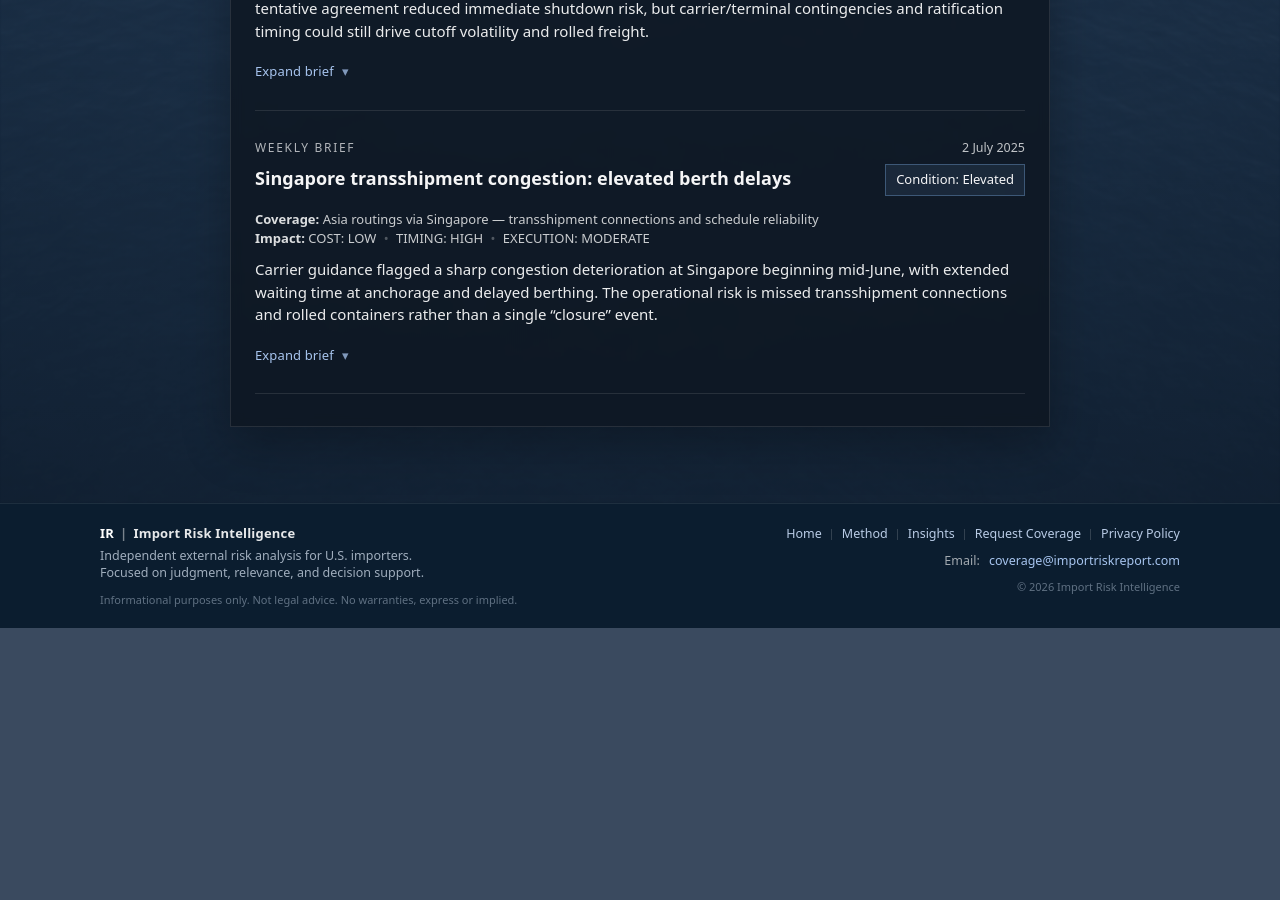
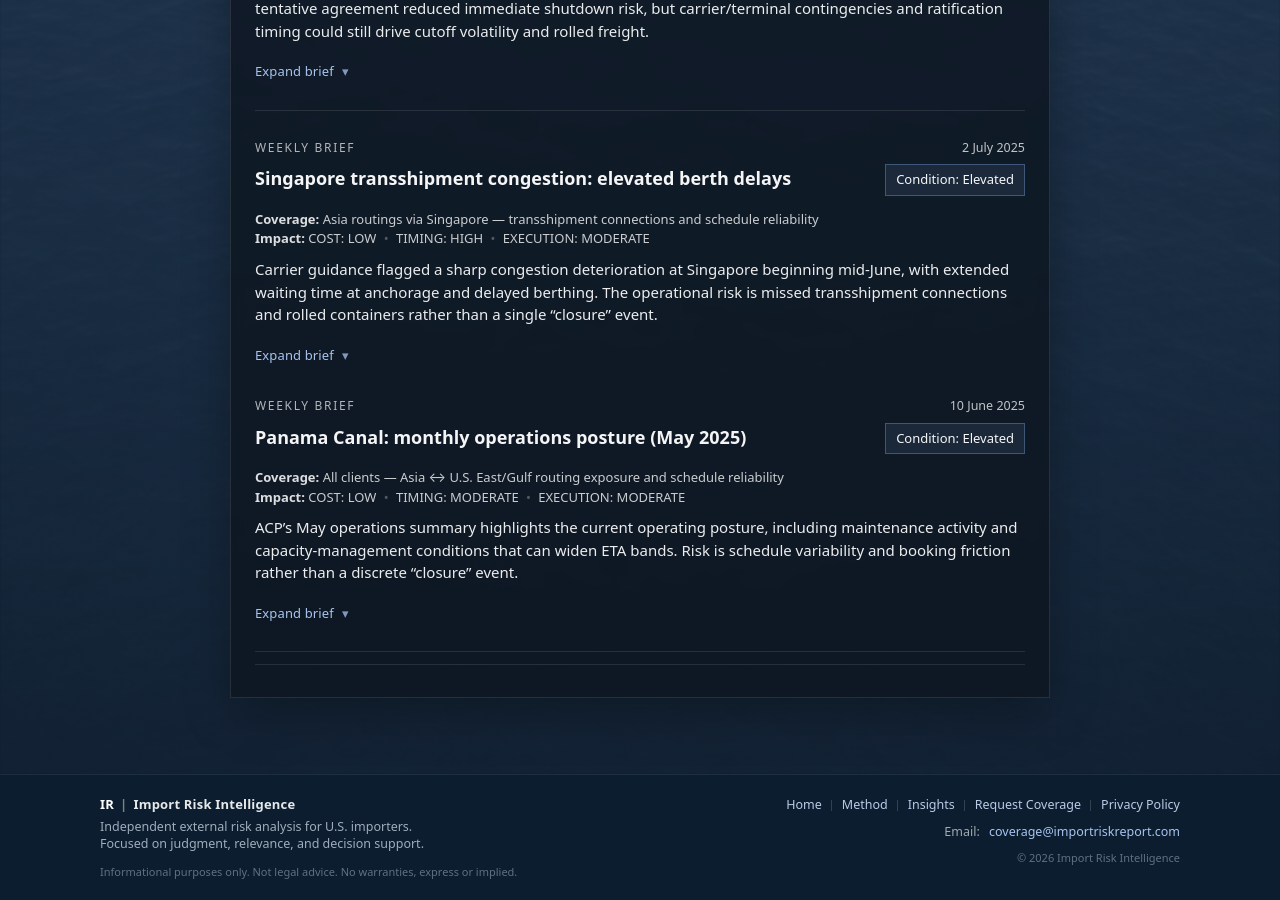
Before and after one commit to importrisk/import-risk-intelligence-site, a Jekyll site: the page built from insights.html, in a window 1280 px wide and 900 px high, scrolled down 1056 px. Built offline with Jekyll 4.4.1, drawn with Linux system fonts in a browser that asks for light colours; before the commit the page ends 1684 px from its top, so only the background shows below that.

Commit message:
Update insights.html

```diff
--- a/insights.html
+++ b/insights.html
@@ -330,7 +330,93 @@ description: Examples of what an IRI Escalation Alert or Weekly Brief looks like
     </div>
   </details>
 </article>
+<!-- ENTRY 4 -->
+<article class="brief-entry" id="wb-2025-06-10">
+  <header class="brief-entry-head">
 
+    <!-- Kicker + Date on same line -->
+    <div class="brief-kickerRow">
+      <div class="brief-kicker">Weekly Brief</div>
+      <div class="brief-date">10 June 2025</div>
+    </div>
+
+    <!-- Title row + Condition on right -->
+    <div class="brief-topline">
+      <h3 class="brief-title">
+        Panama Canal: monthly operations posture (May 2025)
+      </h3>
+
+      <div class="brief-right">
+        <div class="brief-condition is-elevated">Condition: Elevated</div>
+      </div>
+    </div>
+
+    <div class="brief-meta">
+      <div class="brief-coverage"><strong>Coverage:</strong> All clients — Asia ↔ U.S. East/Gulf routing exposure and schedule reliability</div>
+      <div class="brief-impact"><strong>Impact:</strong> COST: LOW <span class="sep">•</span> TIMING: MODERATE <span class="sep">•</span> EXECUTION: MODERATE</div>
+    </div>
+
+  </header>
+
+  <div class="brief-summary">
+    ACP’s May operations summary highlights the current operating posture, including maintenance activity and capacity-management conditions that can widen ETA bands.
+    Risk is schedule variability and booking friction rather than a discrete “closure” event.
+  </div>
+
+  <details class="brief-details">
+    <summary class="brief-toggle">
+      <span class="toggle-label"></span>
+      <span class="toggle-chev" aria-hidden="true">▾</span>
+    </summary>
+
+    <div class="brief-body">
+      <div class="brief-section">
+        <div class="brief-h">Assessed impact</div>
+        <p><strong>Cost:</strong> Limited direct cost unless booking changes force premium routing or service recovery; indirect costs show up in inventory carrying and downstream expedite moves.</p>
+        <p><strong>Timing:</strong> Planning should assume broader variability for sailings that are canal-dependent, especially for tight distribution windows.</p>
+        <p><strong>Execution:</strong> Most operational friction is around booking, slot availability, and recovery timing when schedules compress.</p>
+      </div>
+
+      <div class="brief-section">
+        <div class="brief-h">Decision window</div>
+        <p><strong>Next 2 weeks:</strong> Treat canal-dependent ETAs as ranges and confirm booking posture on affected services.</p>
+        <p>
+          For time-sensitive SKUs, consider pre-deciding reroute triggers (alt services or air for exceptions),
+          and validate carrier guidance on slot/booking expectations and downstream cutoffs.
+        </p>
+      </div>
+
+      <div class="brief-section">
+        <div class="brief-h">Watchpoints</div>
+        <p><strong>ACP advisories:</strong> Any changes in booking/slot rules, maintenance windows, or operational notices that tighten transit planning.</p>
+        <p><strong>Carrier guidance:</strong> Service-specific advisories describing ETA band widening, rolled connections, or recovery sequencing.</p>
+        <p><strong>Downstream effects:</strong> Late container availability and bunching at destination terminals as schedules normalize.</p>
+      </div>
+
+      <div class="brief-section">
+        <div class="brief-h">Sources</div>
+        <ol class="brief-sources">
+          <li>
+            <strong>ACP advisory:</strong>
+            <a href="https://pancanal.com/wp-content/uploads/2025/01/ADV-18-2025-Monthly-Canal-Operations-Summary-May-2025.pdf"
+               target="_blank" rel="noopener noreferrer">
+              Advisory to Shipping A-18-2025 — Monthly Canal Operations Summary (May 2025) (PDF)
+            </a>.
+          </li>
+          <li>
+            <strong>ACP index:</strong>
+            <a href="https://pancanal.com/en/maritime-services/advisory-to-shipping/"
+               target="_blank" rel="noopener noreferrer">
+              Advisory to Shipping list (official postings)
+            </a>.
+          </li>
+        </ol>
+      </div>
+    </div>
+  </details>
+</article>
+
+<hr class="brief-rule">
 <hr class="brief-rule">
       </div>
     </div>
```
